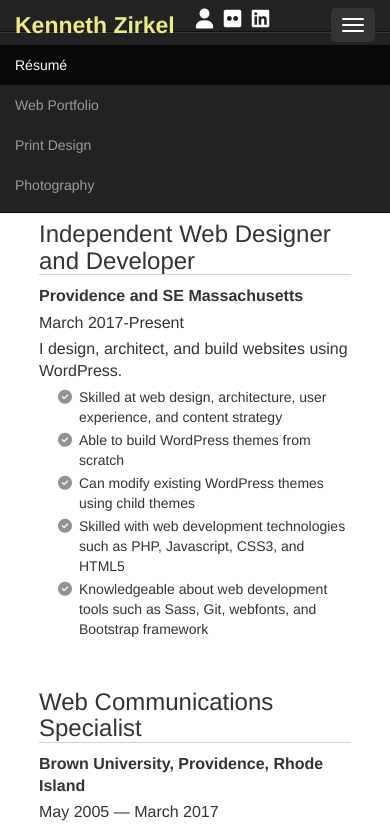
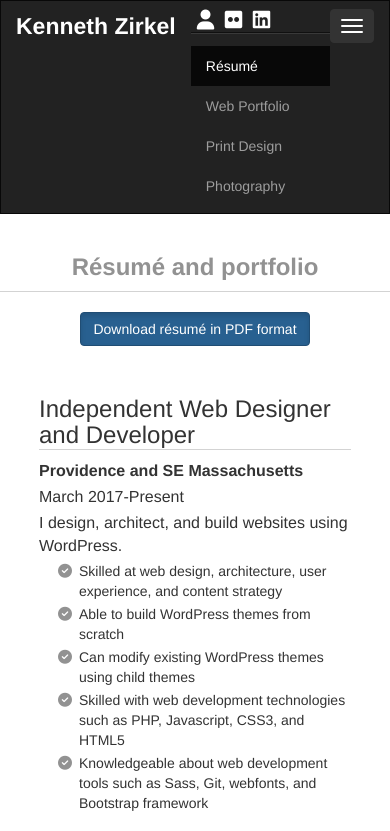
Before and after one commit to kenzirkel/portfolio, a plain HTML site: page index.html in a window 390 px wide. Both pictures are taken after a click on the button "Toggle navigation". Shown: the top 831 px of the page. Drawn offline with nearby package versions, Linux system fonts and the light colour scheme; a web font is replaced by a local one.

Commit message:
minor tweaks on home header style

```diff
--- a/assets/style.css
+++ b/assets/style.css
@@ -288,10 +288,6 @@ i.fa:focus {
 
 
 
- .resumepage h2.title {
-    margin-top:120px;
-    margin-bottom:0px;
-}
 
  .resumepage .button-wrapper {
     text-align:center;
@@ -321,7 +317,7 @@ i.fa:focus {
 
 
 /* Adjustments for Mobile */
-@media only screen and (max-width: 480px), only screen and (max-height: 480px) {
+@media only screen and (max-width: 480px) {
 	header {
 	}
 
@@ -368,7 +364,7 @@ i.fa:focus {
 /* fix title on home page */
 
  .resumepage h2.title  {
-    margin-top:80px;
+    margin-top:40px;
     margin-bottom:0px;
 }
 	h3 {
--- a/index.html
+++ b/index.html
@@ -22,7 +22,7 @@ Kenneth Zirkel Resume
 
 
 <!-- Load CSS file -->
-	<link href="assets/bootstrap-ed.css" media="screen" rel="stylesheet" type="text/css">
+	<link href="assets/bootstrap.css" media="screen" rel="stylesheet" type="text/css">
 	<link href="assets/style.css" media="screen" rel="stylesheet" type="text/css" id="theme_css">
 
 <!-- Load JS files -->
@@ -35,8 +35,8 @@ Kenneth Zirkel Resume
 	<meta name="apple-mobile-web-app-capable" content="yes" />
 </head>
 <body>
-    <header>
- <nav class="navbar navbar-inverse navbar-fixed-top" role="navigation">
+<header>
+<nav class="navbar navbar-inverse" role="navigation">
 <div class="container">
 <div class="navbar-header">
         <button type="button" class="navbar-toggle collapsed" data-toggle="collapse" data-target="#collapse">
@@ -51,22 +51,21 @@ Kenneth Zirkel Resume
 
 	<div class="collapse navbar-collapse" id="collapse">
 		<ul class="nav navbar-nav navbar-right">
-				<li class="active"><a>Résumé</a></li>
+				<li class="active"><a href="#">Résumé</a></li>
 				<li><a href="web.html" >Web Portfolio</a></li>
 				<li><a href="print.html">Print Design</a></li>
 				<li><a href="photography.html">Photography</a></li>
 		</ul>
-
-
     </div> <!-- collapse navbar-collapse -->
 </div> <!-- container -->
 </nav>
 </header>
+<!--/header-->
 
 <section id="resumepage" class="resumepage">
 <h2 class="title">Résumé and portfolio</h2>
 <div class="button-wrapper">
-<a href="http://www.zirkel.com/kzirkel-resume.pdf" class="btn btn-primary btn-md active" role="button">Download resume in PDF format</a>
+<a href="http://www.zirkel.com/kzirkel-resume.pdf" class="btn btn-primary btn-md active" role="button">Download résumé in PDF format</a>
 </div>
 </section>
 <section id="resume">
```
